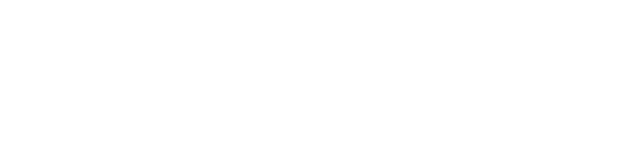
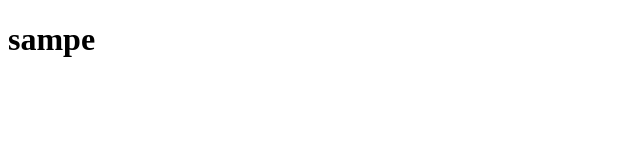
Before and after one commit to 2-907/project2, a plain HTML site: page index.html in a window 1280 px wide. Shown: the whole page, without its empty margins (0-640 px from the left). Drawn offline with Linux system fonts and the light colour scheme.

Commit message:
changes commited

```diff
--- a/index.html
+++ b/index.html
@@ -4,6 +4,7 @@
     <meta charset="UTF-8">
     <meta name="viewport" content="width=device-width, initial-scale=1.0">
     <title>Sample Code</title>
+    <h1>sampe</h1>
 </head>
 <body>
 
```
Also changed, not shown: 1 other file.
